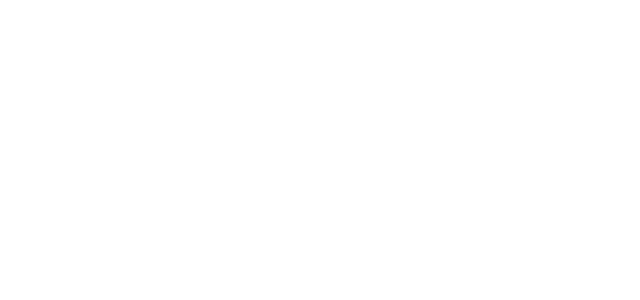
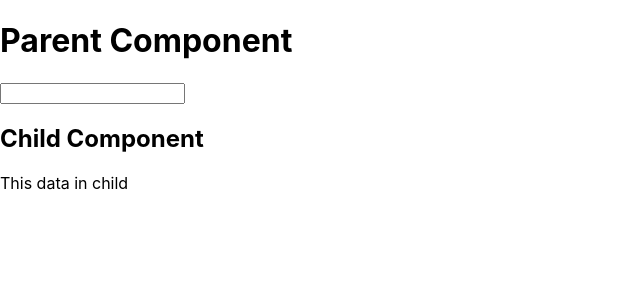
Before and after one commit to AkshayWay/react_basic, a React (Create React App) app: page /parent in a window 1280 px wide. Before the commit this address had no page. Shown: the top 300 px of the page, without its empty margins (0-640 px from the left). Built offline with nearby package versions, Linux system fonts and the light colour scheme.

Commit message:
Basic redux

```diff
--- a/package.json
+++ b/package.json
@@ -9,8 +9,10 @@
     "axios": "^1.5.0",
     "react": "^18.2.0",
     "react-dom": "^18.2.0",
+    "react-redux": "^8.1.3",
     "react-router-dom": "^6.16.0",
     "react-scripts": "5.0.1",
+    "redux": "^4.2.1",
     "web-vitals": "^2.1.4"
   },
   "scripts": {
--- a/src/App.js
+++ b/src/App.js
@@ -1,8 +1,10 @@
 import "./App.css";
-import Parent from "./Parent";
+// import Parent from "./Parent";
 import UseEffectPractice from "./useEffectComp/UseEffectPractice";
 import UseStatePractice from "./useStateComp/useStatePractice";
 import UseMemoPractice from "./useMemoComp/useMemoPractice";
+import ReduxData from "./reactRedux/index";
+import Parent from "./parentChild/Parent,";
 import React from "react";
 import { BrowserRouter as Router, Route, Routes } from "react-router-dom";
 
@@ -13,6 +15,8 @@
         <Route path="/useEffect" element={<UseEffectPractice />} />
         <Route path="/useState" element={<UseStatePractice />} />
         <Route path="/useMemo" element={<UseMemoPractice />} />
+        <Route path="/parent" element={<Parent />} />
+        <Route path="/reduxData" element={<ReduxData />} />
       </Routes>
     </Router>
   );
--- a/src/index.js
+++ b/src/index.js
@@ -2,10 +2,15 @@
 import ReactDOM from "react-dom/client";
 import "./index.css";
 import App from "./App";
+import store from "./reactRedux/store";
+import { Provider } from "react-redux";
+store.subscribe(() => console.log(store.getState()));
 
 const root = ReactDOM.createRoot(document.getElementById("root"));
 root.render(
   <React.StrictMode>
-    <App />
+    <Provider store={store}>
+      <App />
+    </Provider>
   </React.StrictMode>
 );
--- /dev/null
+++ b/src/parentChild/Child.js
@@ -0,0 +1,11 @@
+import React from "react";
+
+export default function Child(props) {
+  console.log(props);
+  return (
+    <div>
+      <h2>Child Component</h2>
+      <span>This data in child {props.parentValue}</span>
+    </div>
+  );
+}
--- /dev/null
+++ b/src/parentChild/Parent,.js
@@ -0,0 +1,17 @@
+import React from "react";
+import Child from "./Child";
+import { useState } from "react";
+
+export default function Parent() {
+  const [parentValue, setParentValue] = useState("");
+  const changeParentValue = (e) => {
+    setParentValue(e.target.value);
+  };
+  return (
+    <div>
+      <h1>Parent Component</h1>
+      <input type="text" onChange={changeParentValue}></input>
+      <Child parentValue={parentValue} />
+    </div>
+  );
+}
--- /dev/null
+++ b/src/reactRedux/actions/index.js
@@ -0,0 +1,10 @@
+export const incNumber = () => {
+  return {
+    type: "INCREMENT",
+  };
+};
+export const decNumber = () => {
+  return {
+    type: "DECREMENT",
+  };
+};
--- /dev/null
+++ b/src/reactRedux/index.js
@@ -0,0 +1,23 @@
+// import React, { Component } from "react";
+// import { useSelector, useDispatch } from "react-redux";
+import { useSelector } from "react-redux";
+import { useDispatch } from "react-redux";
+import { decNumber, incNumber } from "./actions/index";
+
+// const index = () => {
+const Index = () => {
+  const myState = useSelector((state) => state.changeTheNumber);
+  const dispatchData = useDispatch();
+  return (
+    <>
+      <h1>Inside Use redux</h1>
+      <div>
+        <button onClick={() => dispatchData(incNumber())}>Increment +</button>
+        <label>{myState}</label>
+        <button onClick={() => dispatchData(decNumber())}>Decrement -</button>
+      </div>
+    </>
+  );
+};
+export default Index;
+// export default index;
--- /dev/null
+++ b/src/reactRedux/reducers/index.js
@@ -0,0 +1,9 @@
+import changeTheNumber from "./upDown";
+
+import { combineReducers } from "redux";
+
+const rootReducer = combineReducers({
+  changeTheNumber,
+});
+
+export default rootReducer;
--- /dev/null
+++ b/src/reactRedux/reducers/upDown.js
@@ -0,0 +1,12 @@
+const changeTheNumber = (state = 10, action) => {
+  switch (action.type) {
+    case "INCREMENT":
+      return state + 1;
+    case "DECREMENT":
+      return state - 1;
+    default:
+      return state;
+  }
+};
+
+export default changeTheNumber;
--- /dev/null
+++ b/src/reactRedux/store.js
@@ -0,0 +1,9 @@
+import { legacy_createStore as createStore } from "redux";
+import rootReducer from "./reducers/index";
+
+const store = createStore(
+  rootReducer,
+  window.__REDUX_DEVTOOLS_EXTENSION__ && window.__REDUX_DEVTOOLS_EXTENSION__()
+);
+
+export default store;
```
Also changed, not shown: 1 other file (tests, documents, lock files or other folders).
